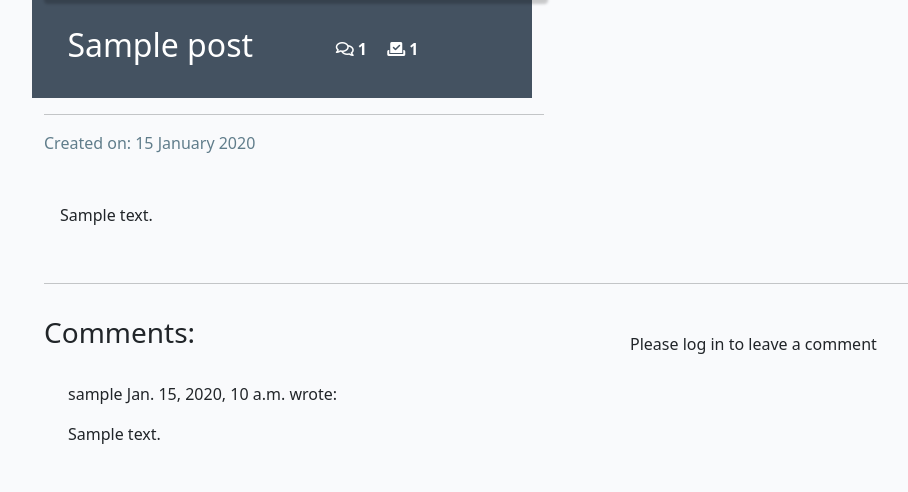
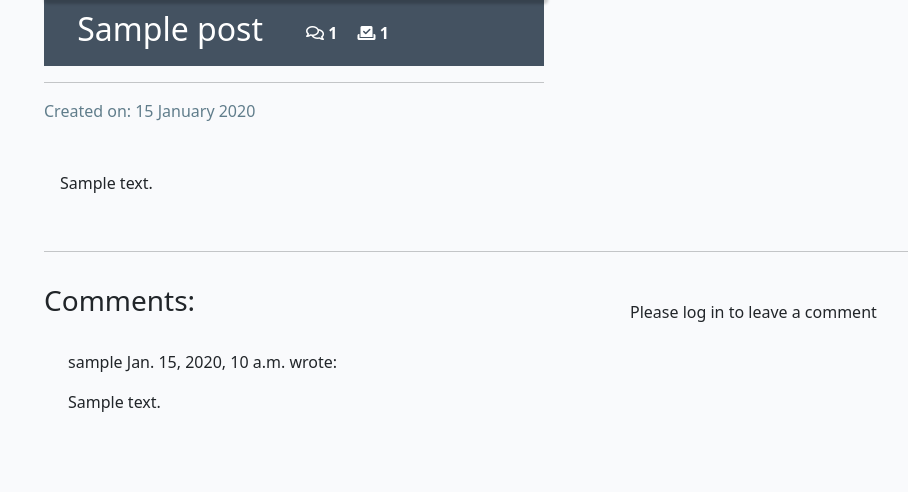
Before and after one commit to monika-mak/AI-Heroes-PP4, a Django app: a page that uses blog/templates/blog/post_detail.html in a window 1280 px wide. Shown: the part 110-602 px from the top of the page, without its empty margins (38-946 px from the left). Run offline with Django 4.2, Linux system fonts and the light colour scheme; tables that the repository leaves empty hold one stand-in row (values such as "Sample post"); some libraries are stand-ins or nearby versions.

Commit message:
apply class onto votes and comment count for gap and margins

```diff
--- a/blog/templates/blog/index.html
+++ b/blog/templates/blog/index.html
@@ -45,7 +45,7 @@
                                 <p class ="card-text">{{ post.excerpt }}</p>
                                 <hr>
                             </div>
-                            <div class="d-flex justify-content-between align-items-center">
+                            <div class="d-flex justify-content-between align-items-center gap">
                                 <!--date format: https://docs.djangoproject.com/en/5.1/ref/templates/builtins/#date-->
                                 <p class="card-text post-subtitle h6">Created on: {{ post.created_on|date:"d F Y" }}</p>
                                 <a class="btn btn-warning" href="{% url 'vote_on_a_post' post.id %}" role="button">
--- a/blog/templates/blog/post_detail.html
+++ b/blog/templates/blog/post_detail.html
@@ -12,19 +12,21 @@
             <img src="{{ post.featured_image.url }}" class="scale img-fluid custom-width"alt="{{ post.title }}">
             {% endif %}
         </div>
-        <div class=" col-12 row align-items-center dark-bg custom-width py-3">
-            <div class= "col-md-7">
+        <div class = "col-12 ">
+            <div class="row align-items-center dark-bg custom-width margin">
+                <div class= "col">
                     <!-- Post title goes in these h1 tags -->
                     <h2 class="post-title d-flex align-items-center">{{ post.title }}</h2>
                 </div>
                 <!-- Displaying count of comments and votes -->
-            <div class="col-md-5" >
+                <div class="col" >
                     <strong class ="icon me-3">
                         <i class="far fa-comments"></i> {{ comment_count }}
                     </strong>
                     <strong class ="icon">
                         <i class="fa-solid fa-check-to-slot"></i> {{ post.vote_count }}
                     </strong>
+                </div>
             </div>
         </div>
         <div class="col-12 custom-width">
@@ -45,15 +47,6 @@
             </div>
         </div>
     </div>
-    <!-- Displaying count of comments
-    <div class="row">
-        <div class="col-12">
-        <strong class="text-secondary" >
-            <i class="far fa-comments"></i> {{ comment_count }}
-        </strong>
-        </div> -->
-
-    <!-- Displaying Comments -->
     <div class="col-12">
         <hr>
     </div>
--- a/static/css/style.css
+++ b/static/css/style.css
@@ -58,7 +58,7 @@ h2 {
 }
 
 .card-title {
-    margin-top: 5px;
+    margin-top: 10px;
     font-weight: 600;
     margin-bottom: .5rem;
     color: #445261;
@@ -104,12 +104,20 @@ h2 {
     height: auto;
 }
 
+.gap {
+    gap: 10px;
+}
+
+.margin {
+    margin:0;
+}
+
 .image-block {
-        max-height:33vh;
-        max-width: 100%;
-        height: auto;
-        display: block;
-        margin: 0 auto;
+    max-height:33vh;
+    max-width: 100%;
+    height: auto;
+    display: block;
+    margin: 0 auto;
     }
 
 .callout-container {
@@ -134,11 +142,11 @@ h2 {
     text-transform: uppercase;
 }
 
-.tool-name {
+/* .tool-name {
     background-color: #445261;
     color: white;
     position: relative;
-}
+} */
 
 .leaderboard-title {
     margin-top: 1.7em;
@@ -204,11 +212,11 @@ h2 {
 }
 
 .btn-warning {
-    font-weight: 500;
-    padding: 0rem .4rem;
+
+    font-weight: 400;
     color: #121212;
     bottom: 2%;
-    min-width: 30%;
+    min-width: 49%;
     background-color: orange;
     border-color: #714709d1;
     border-radius: 0;
```
Lines whose indentation alone changed are shown as unchanged.
